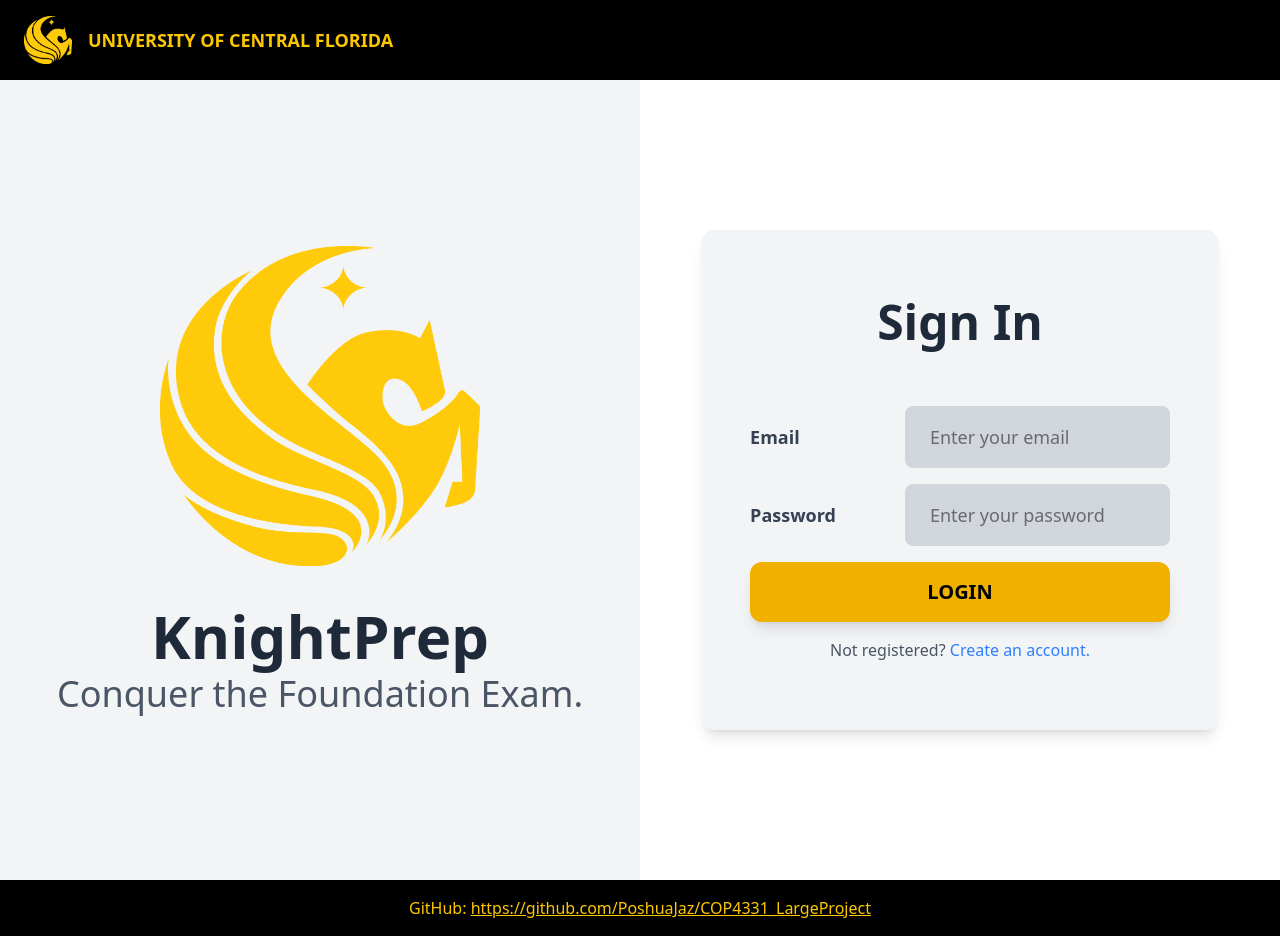
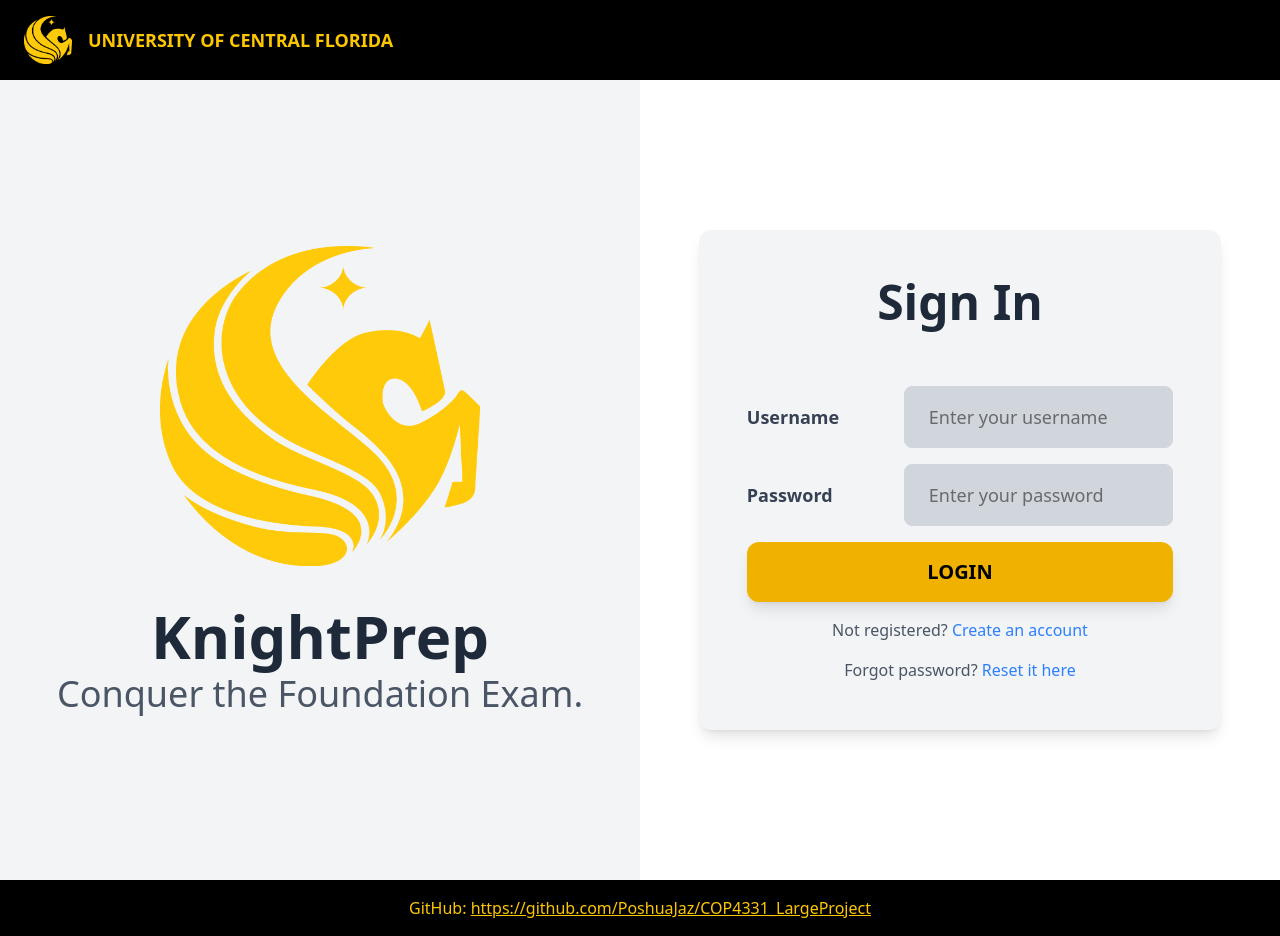
Before and after one commit to minervatbd/knightwise, a React (Vite) app in the folder frontend/: page / in a window 1280 px wide. Built offline with nearby package versions, Linux system fonts and the light colour scheme.

Commit message:
login using username

```diff
--- a/frontend/src/components/Login.tsx
+++ b/frontend/src/components/Login.tsx
@@ -6,7 +6,7 @@
 
 // onToggle: move to register form
 const Login: React.FC<{ onToggle: () => void }> = ({ onToggle }) => {
-  const [email, setEmail] = useState("");
+  const [username, setUsername] = useState("");
   const [password, setPassword] = useState("");
   const [error, setError] = useState("");
   const [successMessage, setSuccessMessage] = useState("");
@@ -17,10 +17,12 @@
     setError("");
     setSuccessMessage("");
 
+    console.log("Sending login data:", { username, password });
+
     try {
       // send request to server
       const response = await axios.post(buildPath("api/auth/login"), {
-        email,
+        username,
         password,
       });
 
@@ -51,27 +53,32 @@
   return (
     <div className="flex flex-col items-center">
       <div className="bg-gray-100 p-12 rounded-xl shadow-lg w-full max-w-2xl min-h-[500px] flex flex-col items-center justify-center">
-        <h2 className="text-5xl font-bold text-center text-gray-800 mb-15">Sign In</h2>
+        <h2 className="text-5xl font-bold text-center text-gray-800 mb-15">
+          Sign In
+        </h2>
 
         {/* Login form */}
         <form onSubmit={handleLogin} className="space-y-4 w-full max-w-lg">
-
-          {/* email */}
+          {/* username */}
           <div className="flex items-center space-x-6 w-full">
-            <label className="w-1/3 text-lg font-semibold text-gray-700">Email</label>
+            <label className="w-1/3 text-lg font-semibold text-gray-700">
+              Username
+            </label>
             <input
-              type="email"
-              placeholder="Enter your email"
+              type="text"
+              placeholder="Enter your username"
               className="w-2/3 px-6 py-4 text-lg border border-gray-300 bg-gray-300 rounded-lg focus:outline-none focus:ring-2 focus:ring-yellow-500"
-              value={email}
-              onChange={(e) => setEmail(e.target.value)}
+              value={username}
+              onChange={(e) => setUsername(e.target.value)}
               required
             />
           </div>
 
           {/* password */}
           <div className="flex items-center space-x-6 w-full">
-            <label className="w-1/3 text-lg font-semibold text-gray-700">Password</label>
+            <label className="w-1/3 text-lg font-semibold text-gray-700">
+              Password
+            </label>
             <input
               type="password"
               placeholder="Enter your password"
@@ -105,13 +112,23 @@
         <p className="text-center text-base text-gray-600 mt-4">
           Not registered?{" "}
           <button onClick={onToggle} className="text-blue-500 hover:underline">
-            Create an account.
+            Create an account
+          </button>
+        </p>
+
+        {/* password reset */}
+        <p className="text-center text-base text-gray-600 mt-4">
+          Forgot password?{" "}
+          <button
+            onClick={() => navigate("/forgot-password")}
+            className="text-blue-500 hover:underline"
+          >
+            Reset it here
           </button>
         </p>
       </div>
     </div>
   );
-
 };
 
 export default Login;
```
Also changed, not shown: 1 other file (tests, documents, lock files or other folders).
